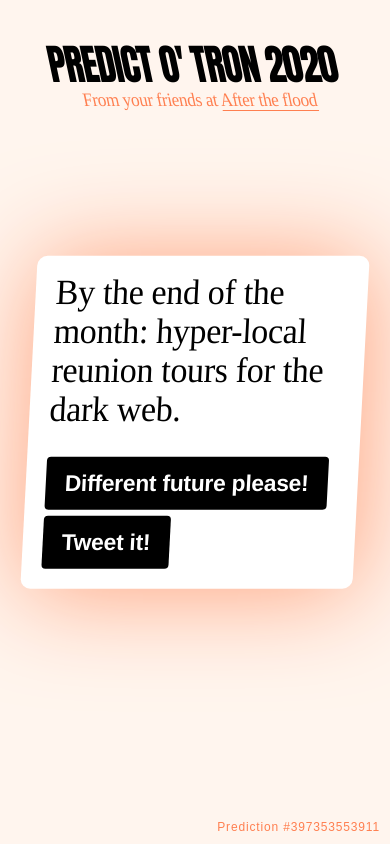
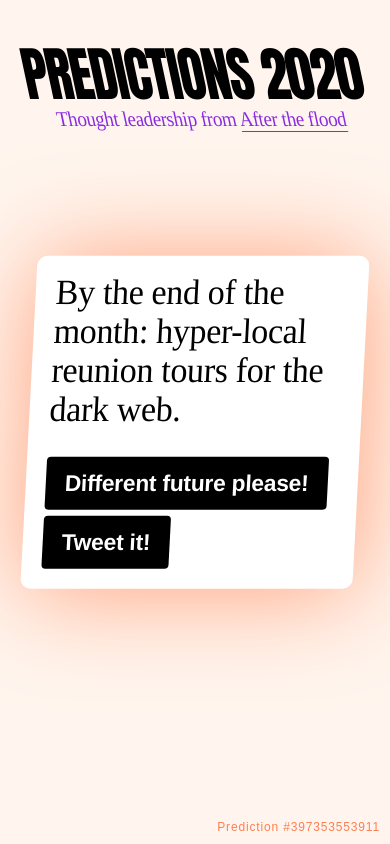
Before and after one commit to aftertheflood/predictions-2020, a website: page index.html in a window 390 px wide. Drawn offline with Linux system fonts and the light colour scheme.

Commit message:
adjusting the titling

```diff
--- a/index.html
+++ b/index.html
@@ -7,8 +7,8 @@
 <body>
     <div class="titling-wrapper">
       <div class="titling">
-        <h1><span class="skew-left">Predict O' Tron 2020</span></h1>
-        <h2>From your friends at <a href="http://aftertheflood.com">After the flood</a></h2>
+        <h1><span class="skew-left">Predictions 2020</span></h1>
+        <h2>Thought leadership from <a href="http://aftertheflood.com">After the flood</a></h2>
       </div>
     </div>
     <section>
--- a/style.css
+++ b/style.css
@@ -28,7 +28,7 @@ h1 {
 	margin: 0;
 	font-family: Impact;
 	font-weight: normal;
-	font-size: 6.5vh;
+	font-size: 7.5vh;
 	line-height: 0.8;
 	letter-spacing: -0.03em;
 	text-transform: uppercase;
@@ -37,18 +37,18 @@ h1 {
 
 h2 {
 	margin: 10px 0 0 0;
-	color: coral;
+	color: blueviolet;
 	font-weight: normal;
-	font-size: 24px;
+	font-size: 28px;
 	line-height: 0.8;
 	letter-spacing: -0.02em;
 	transform: scaleX(0.9);
 }
 
 h2 a {
-	color: coral;
+	color: blueviolet;
 	text-decoration: none;
-	border-bottom: 1px solid coral;
+	border-bottom: 1px solid blueviolet;
 }
 
 h2 a:hover {
@@ -142,8 +142,8 @@ footer {
 ----------------------------------------------------------------------------------- */
 
 @media only screen and (max-width: 1200px) {
-	h1 { font-size: 5.5vh; }
-	h2 { font-size: 21px; }
+	h1 { font-size: 6.5vh; }
+	h2 { font-size: 24px; }
 	article { max-width: 80%; }
 	.prediction {
 		font-size: 7vh;
@@ -167,7 +167,11 @@ footer {
 }
 
 @media only screen and (max-width: 600px) {
-	h2 { font-size: 19px; }
+	h1 {
+		font-size: 7.5vh;
+		line-height: 0.8;
+	}
+	h2 { font-size: 21px; }
 	article {
 		transform: skew(-3deg, 0);
 		max-width: 78%;
@@ -182,5 +186,8 @@ footer {
 }
 
 @media only screen and (max-width: 420px) {
-	h1 { font-size: 5vh; }
+	h1 {
+		font-size: 7vh;
+		line-height: 0.9;
+	}
 }
```
